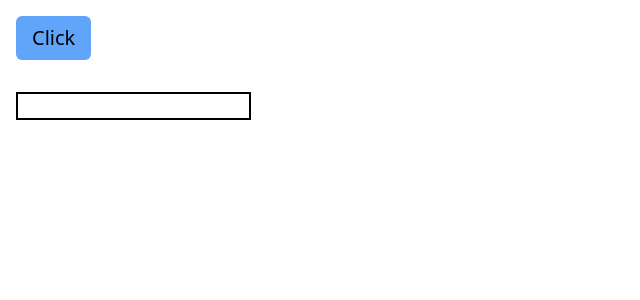
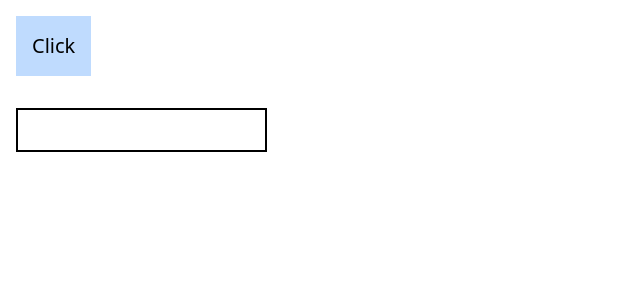
Before and after one commit to SAIDOU11/ReactTypescript, a React (Vite) app: page / in a window 1280 px wide. Shown: the top 300 px of the page, without its empty margins (0-640 px from the left). Built offline with nearby package versions, Linux system fonts and the light colour scheme.

Commit message:
event props

```diff
--- a/src/App.tsx
+++ b/src/App.tsx
@@ -5,11 +5,7 @@ import Input from "./components/Input";
 function App() {
   return (
     <>
-      <Button
-        handleClick={(event, id) => {
-          console.log("Button clicked", event, id);
-        }}
-      />
+      <Button handleClick={(event, id) => console.log(event, id)} />
       <Input value="" handleChange={(event) => console.log(event)} />
     </>
   );
--- a/src/components/Button.tsx
+++ b/src/components/Button.tsx
@@ -4,14 +4,12 @@ type ButtonProps = {
 
 const Button = (props: ButtonProps) => {
   return (
-    <div>
-      <button
-        className="m-4 py-2 px-4 bg-blue-400 rounded-md text-xl"
-        onClick={(event) => props.handleClick(event, 1)}
-      >
-        Click
-      </button>
-    </div>
+    <button
+      onClick={(event) => props.handleClick(event, 10)}
+      className="m-4 p-4 text-xl bg-blue-200"
+    >
+      Click
+    </button>
   );
 };
 
--- a/src/components/Input.tsx
+++ b/src/components/Input.tsx
@@ -8,12 +8,14 @@ const Input = (props: InputProps) => {
     console.log(event);
   };
   return (
-    <input
-      className=" border-2 border-black m-4"
-      type="text"
-      value={props.value}
-      onChange={handleInputChange}
-    />
+    <div>
+      <input
+        className="border-2 border-black m-4 p-2"
+        type="text"
+        value={props.value}
+        onChange={handleInputChange}
+      />
+    </div>
   );
 };
 
```
